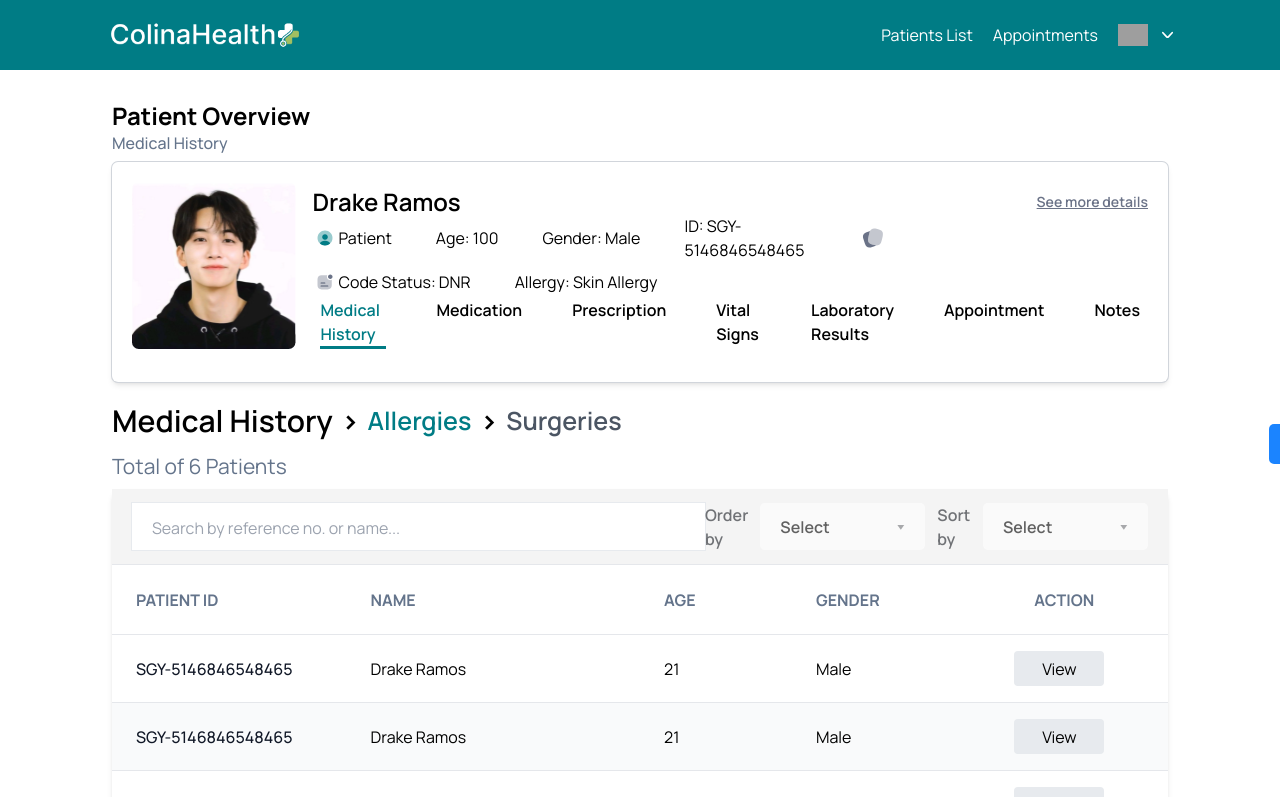
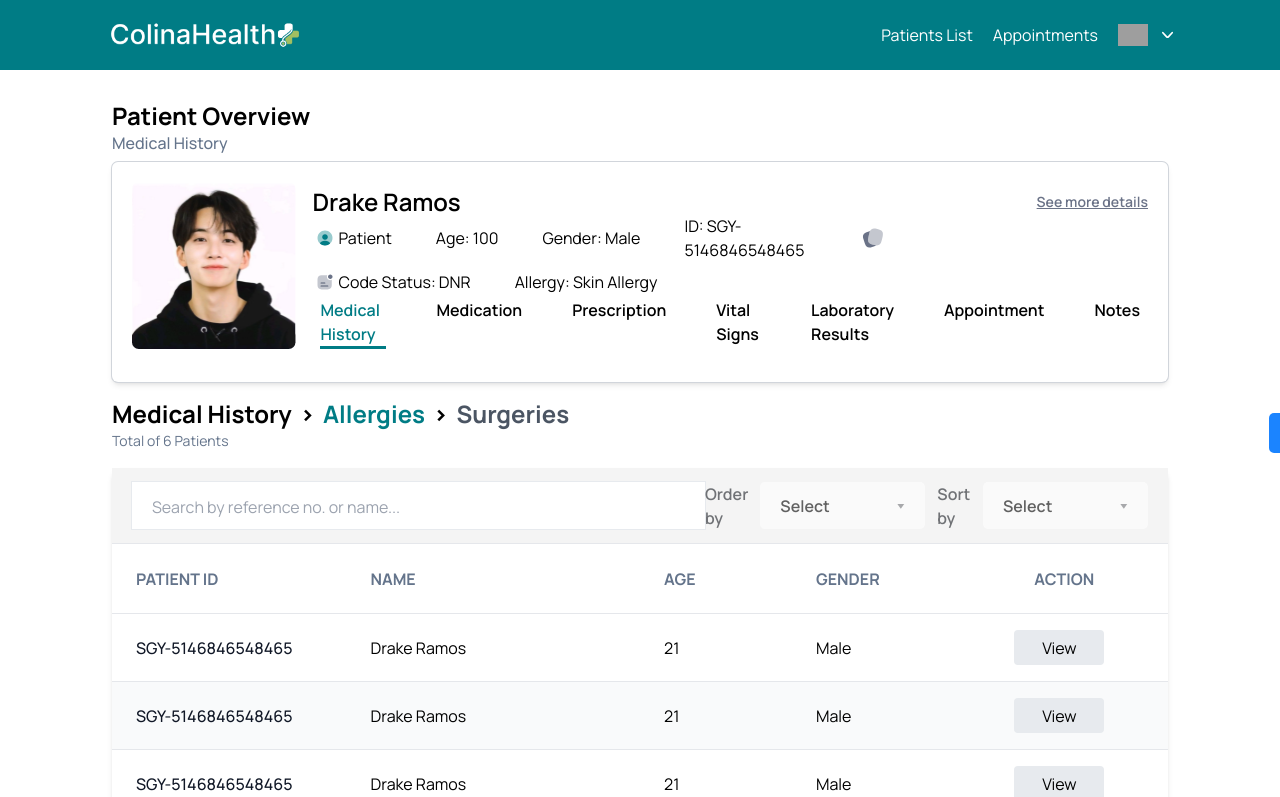
Before and after one commit to jairosolutions-com/colinahealth, a Next.js app: page /medical-history/allergies in a window 1280 px wide. Shown: the top 797 px of the page. Built offline with nearby package versions, Linux system fonts and the light colour scheme; grey boxes are pictures that could not be loaded.

Commit message:
"margin updates with table titles"

```diff
--- a/app/(routes)/(patient-overview)/medical-history/allergies/page.tsx
+++ b/app/(routes)/(patient-overview)/medical-history/allergies/page.tsx
@@ -25,21 +25,19 @@ const Allergies = () => {
       <div className="flex justify-between items-center">
         <div className="flex flex-col">
           <div className="flex flex-row items-center">
-            <h1 className="font-semibold text-[30px]">Medical History</h1>
-            <h1 className="font-semibold text-[30px] mx-2">{">"} </h1>
-            <h1 className=" font-semibold text-[25px] text-[#007C85] cursor-pointer">
-              Allergies
-            </h1>
-            <h1 className="font-semibold text-[30px] mx-2">{">"} </h1>
+            <h1 className="p-title">Medical History</h1>
+            <h1 className="p-title mx-2">{">"} </h1>
+            <h1 className="p-title text-[#007C85] cursor-pointer">Allergies</h1>
+            <h1 className="p-title mx-2">{">"} </h1>
             <h1
               onClick={() => onNavigate(router, "/medical-history/surgeries")}
-              className="font-semibold text-[25px] cursor-pointer text-gray-600"
+              className="p-title cursor-pointer text-gray-600"
             >
               Surgeries
             </h1>
           </div>
           {/* number of patiens */}
-          <p className="text-[#64748B] font-normal w-[1157px] h-[22px] text-[21px] mt-2 mb-4 ">
+          <p className="text-[#64748B] font-normal w-[1157px] h-[22px] text-[14px] mb-4 ">
             Total of 6 Patients
           </p>
         </div>
--- a/app/(routes)/(patient-overview)/medical-history/surgeries/page.tsx
+++ b/app/(routes)/(patient-overview)/medical-history/surgeries/page.tsx
@@ -24,21 +24,19 @@ export default function Surgeries() {
       <div className="flex justify-between items-center">
         <div className="flex flex-col">
           <div className="flex flex-row items-center">
-            <h1 className="font-semibold text-[30px]">Medical History</h1>
-            <h1 className="font-semibold text-[30px] mx-2">{">"} </h1>
+            <h1 className="p-title">Medical History</h1>
+            <h1 className="p-title mx-2">{">"} </h1>
             <h1
               onClick={() => onNavigate(router, "/medical-history/allergies")}
-              className=" font-semibold text-[25px]  cursor-pointer text-gray-600"
+              className=" p-title  cursor-pointer text-gray-600"
             >
               Allergies
             </h1>
-            <h1 className="font-semibold text-[30px] mx-2">{">"} </h1>
-            <h1 className="font-semibold text-[25px] cursor-pointer text-[#007C85]">
-              Surgeries
-            </h1>
+            <h1 className="p-title mx-2">{">"} </h1>
+            <h1 className="p-title cursor-pointer text-[#007C85]">Surgeries</h1>
           </div>
           {/* number of patiens */}
-          <p className="text-[#64748B] font-normal w-[1157px] h-[22px] text-[21px] mt-2 mb-4 ">
+          <p className="text-[#64748B] font-normal w-[1157px] h-[22px] text-[14px] mb-4 ">
             Total of 6 Patients
           </p>
         </div>
--- a/app/(routes)/(patient-overview)/medication/page.tsx
+++ b/app/(routes)/(patient-overview)/medication/page.tsx
@@ -23,9 +23,9 @@ export default function Medication() {
     <div className="  w-full">
       <div className="flex justify-between items-center">
         <div className="flex flex-col">
-          <h1 className="font-semibold text-[30px]">Medication </h1>
+          <h1 className="p-title">Medication </h1>
           {/* number of patiens */}
-          <p className="text-[#64748B] font-normal w-[1157px] h-[22px] text-[21px] mt-2 mb-4 ">
+          <p className="text-[#64748B] font-normal w-[1157px] h-[22px] text-[14px] mb-4 ">
             Total of 6 Patients
           </p>
         </div>
--- a/app/(routes)/(patient-overview)/prescription/page.tsx
+++ b/app/(routes)/(patient-overview)/prescription/page.tsx
@@ -23,9 +23,9 @@ export default function prescription() {
     <div className="  w-full">
       <div className="flex justify-between items-center">
         <div className="flex flex-col">
-          <h1 className="font-semibold text-[30px]">Prescription </h1>
+          <h1 className="p-title">Prescription </h1>
           {/* number of patiens */}
-          <p className="text-[#64748B] font-normal w-[1157px] h-[22px] text-[21px] mt-2 mb-4 ">
+          <p className="text-[#64748B] font-normal w-[1157px] h-[22px] text-[14px] mb-4 ">
             Total of 6 Patients
           </p>
         </div>
--- a/app/(routes)/(patient-overview)/vital-signs/page.tsx
+++ b/app/(routes)/(patient-overview)/vital-signs/page.tsx
@@ -23,9 +23,9 @@ export default function vitalsigns() {
     <div className="  w-full">
       <div className="flex justify-between items-center">
         <div className="flex flex-col">
-          <h1 className="font-semibold text-[30px]">Vital Signs</h1>
+          <h1 className="p-title">Vital Signs</h1>
           {/* number of patiens */}
-          <p className="text-[#64748B] font-normal w-[1157px] h-[22px] text-[21px] mt-2 mb-4 ">
+          <p className="text-[#64748B] font-normal w-[1157px] h-[22px] text-[14px] mb-4 ">
             Total of 6 Patients
           </p>
         </div>
```
